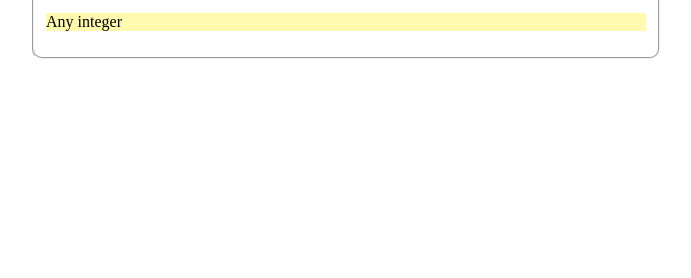
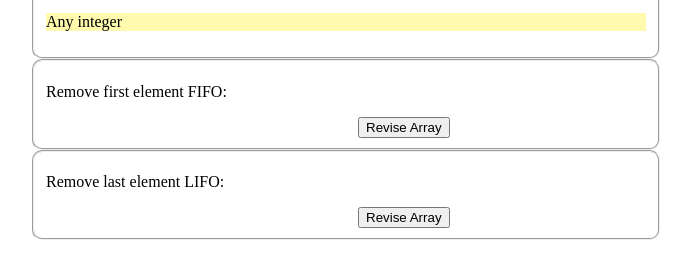
Before and after one commit to jvmqueue/dataMethods, a website: page site/index.html in a window 1280 px wide. Shown: the part 230-508 px from the top of the page, without its empty margins (294-985 px from the left). Drawn offline with Linux system fonts and the light colour scheme.

Commit message:
add remove first element and remove last element controls

```diff
--- a/site/index.html
+++ b/site/index.html
@@ -12,14 +12,21 @@
 				<input id="btnPopulateArray" class="button" type="button" value="Populate Array" />
 				<p class="info">Use form: Hello World 1 2 Hello Universe</p>
 			</fieldset>
-
 			<fieldset>
-
 				<p>Remove element at:</p>
 				<input id="txtRemoveArrayElementAt" class="text txtValuesForArray" type="text" value="" />
 				<input id="btnPrintRevisedArray" class="button" type="button" value="Revise Array" />
 				<p class="info">Any integer</p>
-
+			</fieldset>
+			<fieldset>
+				<p>Remove first element FIFO:</p>
+				<input id="txtRemoveFirstElement" class="text txtValuesForArray hide" type="text" value="" />
+				<input id="btnPrintAfterShift" class="button" type="button" value="Revise Array" />
+			</fieldset>
+			<fieldset>
+				<p>Remove last element LIFO:</p>
+				<input id="txtRemoveLastElement" class="text txtValuesForArray hide" type="text" value="" />
+				<input id="btnPrintAfterPop" class="button" type="button" value="Revise Array" />
 			</fieldset>
 			<fieldset id="result" class="result hide"></fieldset>
 		</form>
```
